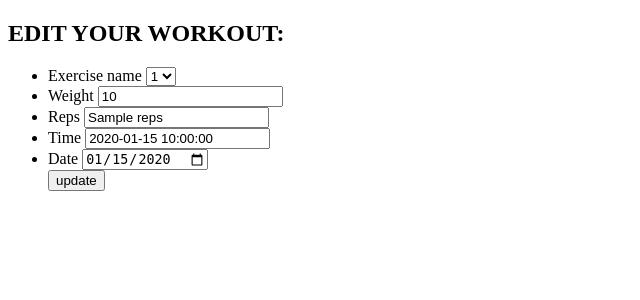
After one commit to agatanyc/exercise-log, a Flask app: template templates/edit.html in a window 1280 px wide. The commit adds this page. Shown: the top 300 px of the page, without its empty margins (0-640 px from the left). Run offline with Flask 2, Linux system fonts and the light colour scheme; the template is opened without the code that fills it: most values are stand-ins (such as "Sample title", 1, 10 or a date in 2020).

Commit message:
Add functionality for edit workout history.

```diff
--- a/model.py
+++ b/model.py
@@ -14,6 +14,7 @@ class User(db.Model):
     user_name = db.Column(db.String(40))
     password = db.Column(db.String(30))
     user_exercises = db.relationship('UserExercise',back_populates='user')
+    sessions = db.relationship('HTTPSession', back_populates='user')
 
     def __repr__(self):
         return "<User user_id:%s name=%s" % (self.user_id, self.user_name)
@@ -57,7 +58,7 @@ class HTTPSession(db.Model):
     session_cookie = db.Column(db.String(50))
     user_id = db.Column(db.Integer, db.ForeignKey('users.user_id'),
                                                   nullable=False)
-    user = db.relationship("User", backref=db.backref("sessions"))
+    user = db.relationship('User', back_populates='sessions')
 
 #--------------------------
 
--- a/server.py
+++ b/server.py
@@ -10,13 +10,6 @@ from app import app
 from model import User, Exercise, UserExercise, HTTPSession, init_db, db
 
 init_db(app)
-
-"""
-@app.route('/user/<username>')
-def show_user(username):
-    user = User.query.filter_by(username=username).first_or_404()
-    return render_template('show_user.html', user=user)
-"""
 
 @app.route('/')
 def index():
@@ -69,7 +62,6 @@ def entry():
         time = request.form['time']
         year, month, day = request.form['date'].split('-') #e.g.['2016', '09', '11']
         d = date(int(year), int(month), int(day))
-        print d
         new_row = UserExercise(exercise_id=exercise_id, user_id=user_id,
                                  weight=weight, reps=reps, time=time,
                                  date=d)
@@ -80,7 +72,7 @@ def entry():
         if logged_in():
             rows = db.session.query(Exercise).all()
             exercises = {}
-            for row in rows:
+            for row in rows: #TODO move it to a function
                 exercise_name = row.exercise
                 exercise_id = row.exercise_id
                 exercises[exercise_id] = exercise_name
@@ -88,13 +80,43 @@ def entry():
         else:
             return redirect(url_for('login'))
 
-@app.route('/edit', methods=['GET'])
+@app.route('/edit', methods=['GET','POST'])
 def edit_history():
-    if logged_in():
-        query_string = request.args.to_dict()
-        user_exercise_id = query_string['id']
-        print 'XXXXXXXXXX', user_exercise_id
-        return 'Edit_history'
+    if request.method == 'GET':
+        if logged_in():
+            query_string = request.args.to_dict()
+            user_exercise_id = query_string['id']
+            # rows is a list of UserExercise instances
+            # (in this case it will be list of one instance)
+            user_exercise_rows = db.session.query(UserExercise).filter(
+                      UserExercise.user_exercise_id == user_exercise_id).all()
+            for workout in user_exercise_rows:
+                pass
+
+            exercise_rows = db.session.query(Exercise).all()
+            exercises = {}
+            for row in exercise_rows:
+                    exercise_name = row.exercise
+                    exercise_id = row.exercise_id
+                    # exercises is a dict passed to the html file
+                    exercises[exercise_id] = exercise_name
+                    #TODO move it to a function
+            return render_template('edit.html', workout=workout,
+                                          exercises=exercises)
+    else:
+        user_exercise = db.session.query(UserExercise).filter(
+                UserExercise.user_exercise_id == request.form['user_exercise_id']).all()
+        for u_e in user_exercise:
+            u_e.user_id = logged_in()
+            u_e.exercise_id = request.form['exercise_id']
+            u_e.weight = request.form['weight']
+            u_e.reps = request.form['reps']
+            u_e.time = request.form['time']
+            year, month, day = request.form['date'].split('-') #e.g.['2016', '09', '11']
+            u_e.d = date(int(year), int(month), int(day))
+
+        db.session.commit()
+    return redirect(url_for('index'))
 
 @app.route('/history', methods=['GET','POST'])
 def workout_history():
@@ -107,31 +129,6 @@ def workout_history():
             return render_template('history.html', workouts=rows)
         else:
             return render_template('login.html')
-    #else:
-    #    if request.method == 'POST':
-        # user is editing the history data
-    #        current_user = logged_in()
-    #        if current_user:
-    #            rows = db.session.query(UserExercise).filter(
-    #                             UserExercise.user_id == current_user).all()
-    #        for row in rows:
-    #            if row.weight != request.form['weight']:
-    #                pass
-                    #TODO update the db
-# although the most likelly I will go with different approach with option
-# to edit single workout
-
-
-# ------------------------------
-        # there is a POST request
-        # there is a request to edit the history data
-        # loop through all entry columns, check which was edited and commit it
-        # to the db
-        # use template to display data dinamicly - use templating
-        # provide a link to edit the workout if needed
-
-        # pull data from UserExercise table and display it e.g. name of exercise
-        # not the exercise id
 
 # Helper functions
 
@@ -151,15 +148,3 @@ if __name__ == "__main__":
 
     init_db(app)
     app.run()
-
-# select user_id from sessions where session = "jj";DROP DATABASE;ttt"
-# create class Session
-# create sessions table
-# query the db for the record where cookie uuid == session uuid
-#
-# session.query(Session).filter(Session.session == request.cookie.get('session_id'))
-# return user_id coresponding with the session uuid in sessions table
-# meaning user loged in or None
-# SET COOKIE in login function and every time user changes endpoint.
-#
-#Get the cookie from the req and set it  in every view function. Pbly in logged_in function.
--- /dev/null
+++ b/templates/edit.html
@@ -0,0 +1,32 @@
+<!DOCTYPE html>
+<html lang="en">
+<body>
+<form name="edit" action="http://127.0.0.1:5000/edit?id={{workout.user_exercise_id}}" method="POST" accept-charset="utf-8">
+    <h2>EDIT YOUR WORKOUT:</h2>
+    <ul>
+        <table>
+        <li><label for='exercise name'>Exercise name</label>
+            <select type='text' name='exercise_id'></li>
+            {% for exercise_id in exercises %}
+            {% if exercise_id == workout.exercise_id %}
+            <option value="{{ exercise_id }}" selected='selected'>{{ exercises[exercise_id] }}</option>
+            {% else %}
+            <option value="{{ exercise_id }}">{{ exercises[exercise_id] }}</option>
+            {% endif %}
+            {% endfor %}
+        </select>
+            <li><label for="weight">Weight</label>
+            <input type='text' name='weight' value="{{ workout.weight }}"></li>
+            <li><label for="reps">Reps</label>
+            <input type='text' name='reps' value="{{ workout.reps }}"></li>
+            <li><label for="time">Time</label>
+            <input type='text' name='time' value="{{ workout.time }}"></li>
+            <li><label for="date">Date</label>
+            <input type='date' name='date' value="{{ workout.date.strftime("%Y-%m-%d") }}"></li>
+        </table>
+            <input type="submit" name="Submit" value="update" >
+            <input type='hidden' name='user_exercise_id' value={{workout.user_exercise_id}}>
+    </ul>
+</form>
+</body>
+</html>
--- a/templates/history.html
+++ b/templates/history.html
@@ -29,7 +29,6 @@
     <td>{{workout.date.strftime("%m/%d/%Y")}}</td>
     <td>
         <a href="/edit?id={{workout.user_exercise_id}}">Edit</a><br>
-        <input type='hidden' value={{workout.user_exercise_id}}>
     </td>
 </tr>
 {% endfor %}
```
Also changed, not shown: populate_db.py (+5 -4 lines), templates/entry.html (+6 -2 lines).
